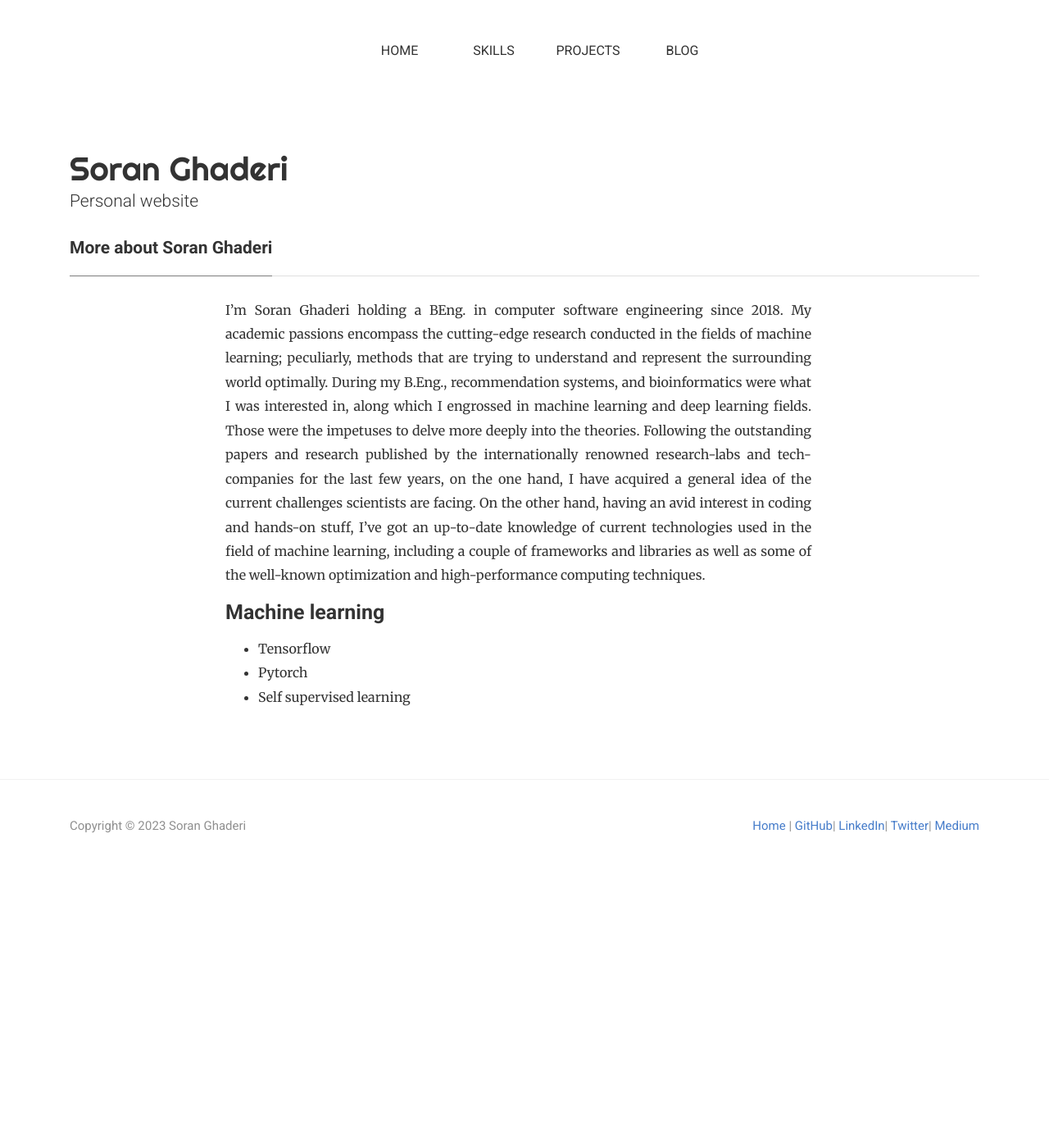
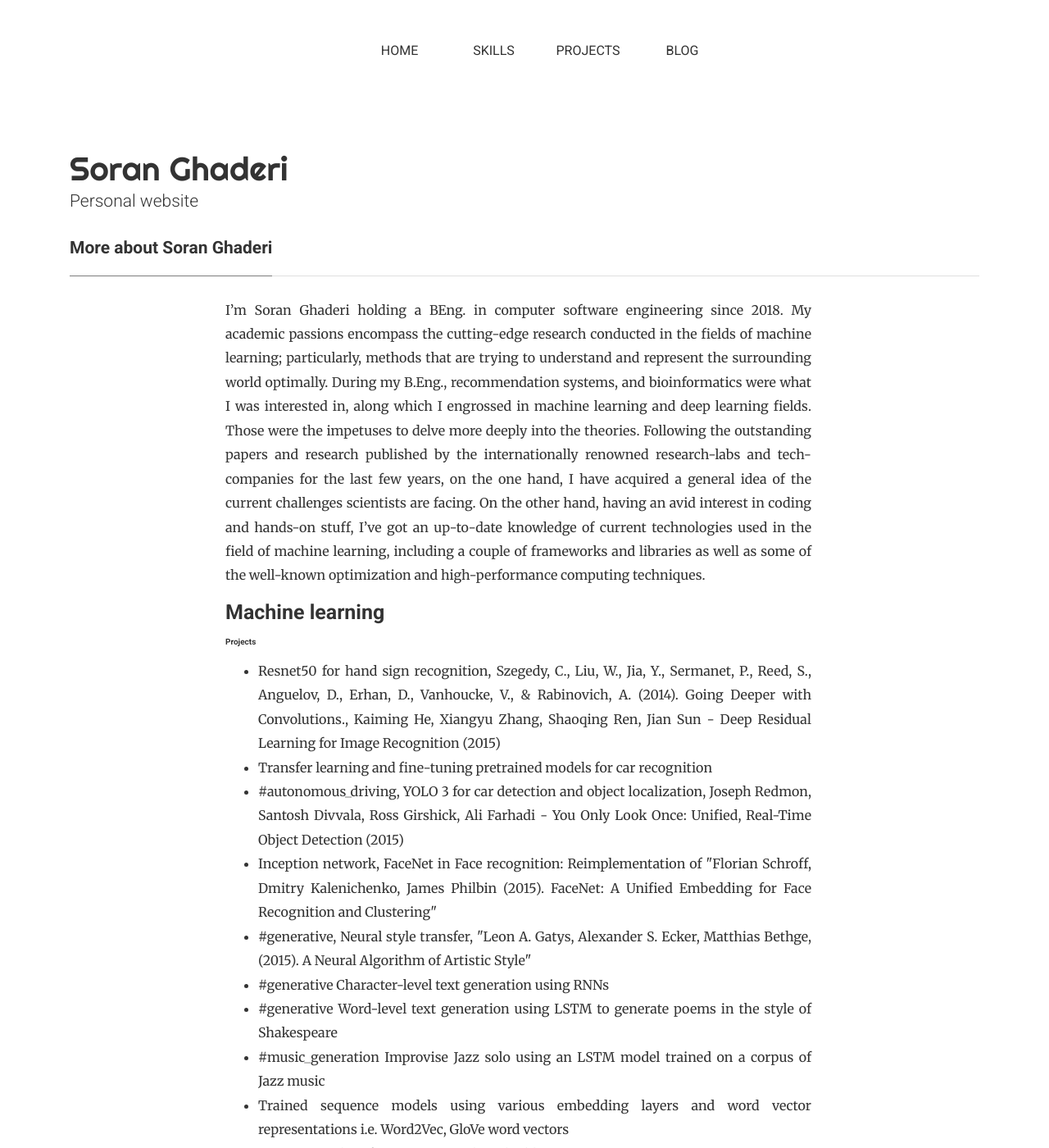
Before and after one commit to soran-ghaderi/soran-ghaderi.github.io, a Jekyll site: the page built from _pages/skills.html, in a window 1280 px wide and 1400 px high. Shown: the whole window at 82% size. Built offline with Jekyll 4.4.1, drawn with Linux system fonts in a browser that asks for light colours; nearby versions of some CDN libraries; some of the changed text lies outside the part shown.

Commit message:
doc: Update skills.html content

```diff
--- a/_pages/skills.html
+++ b/_pages/skills.html
@@ -8,13 +8,36 @@ comments: false
 
 <div class="row justify-content-between">
 <div class="col-md-8 pr-5">
-    <p>I’m Soran Ghaderi holding a BEng. in computer software engineering since 2018. My academic passions encompass the cutting-edge research conducted in the fields of machine learning; peculiarly, methods that are trying to understand and represent the surrounding world optimally.
+    <p>I’m Soran Ghaderi holding a BEng. in computer software engineering since 2018. My academic passions encompass the cutting-edge research conducted in the fields of machine learning; particularly, methods that are trying to understand and represent the surrounding world optimally.
 
         During my B.Eng., recommendation systems, and bioinformatics were what I was interested in, along which I engrossed in machine learning and deep learning fields. Those were the impetuses to delve more deeply into the theories. Following the outstanding papers and research published by the internationally renowned research-labs and tech-companies for the last few years, on the one hand, I have acquired a general idea of the current challenges scientists are facing. On the other hand, having an avid interest in coding and hands-on stuff, I’ve got an up-to-date knowledge of current technologies used in the field of machine learning, including a couple of frameworks and libraries as well as some of the well-known optimization and high-performance computing techniques.</p>
 
     <h4>Machine learning</h4>
-
+    <h5>Projects</h5>
     <ul>
+        <li> Resnet50 for hand sign recognition, Szegedy, C., Liu, W., Jia, Y., Sermanet, P., Reed,
+            S., Anguelov, D., Erhan, D., Vanhoucke, V., & Rabinovich, A. (2014). Going Deeper with Convolutions.,
+            Kaiming He, Xiangyu Zhang, Shaoqing Ren, Jian Sun - Deep Residual Learning for Image Recognition (2015)</li>
+        <li>Transfer learning and fine-tuning pretrained models for car recognition</li>
+        <li>#autonomous_driving, YOLO 3 for car detection and object localization, Joseph Redmon, Santosh Divvala, Ross Girshick, Ali Farhadi - You
+            Only Look Once: Unified, Real-Time Object Detection (2015)</li>
+        <li>Inception network, FaceNet in Face recognition: Reimplementation of "Florian Schroff, Dmitry Kalenichenko, James Philbin (2015).
+            FaceNet: A Unified Embedding for Face Recognition and Clustering"</li>
+        <li>#generative, Neural style transfer, "Leon A. Gatys, Alexander S. Ecker,
+            Matthias Bethge, (2015). A Neural Algorithm of Artistic Style"</li>
+        <li>#generative Character-level text generation using RNNs</li>
+        <li>#generative Word-level text generation using LSTM to generate poems in the style of Shakespeare</li>
+        <li>#music_generation Improvise Jazz solo using an LSTM model trained on a corpus of Jazz music</li>
+        <li>Trained sequence models using various embedding layers and word vector representations i.e. Word2Vec,
+            GloVe word vectors</li>
+        <li>Sentiment classifier using word embedding to suggest most appropriate emojis regarding the input text,
+            trained on EMOJISET dataset</li>
+        <li>Trained sequence models using </li>
+    </ul>
+    <h5>Tools</h5>
+    <ul>
+        <li><b>Tensorflow:</b> Mainly used Tensorflow in different projects such as python libraries, CV, NLP projects.
+        </li>
         <li>Tensorflow</li>
         <li>Pytorch</li>
         <li>Self supervised learning</li>
```
